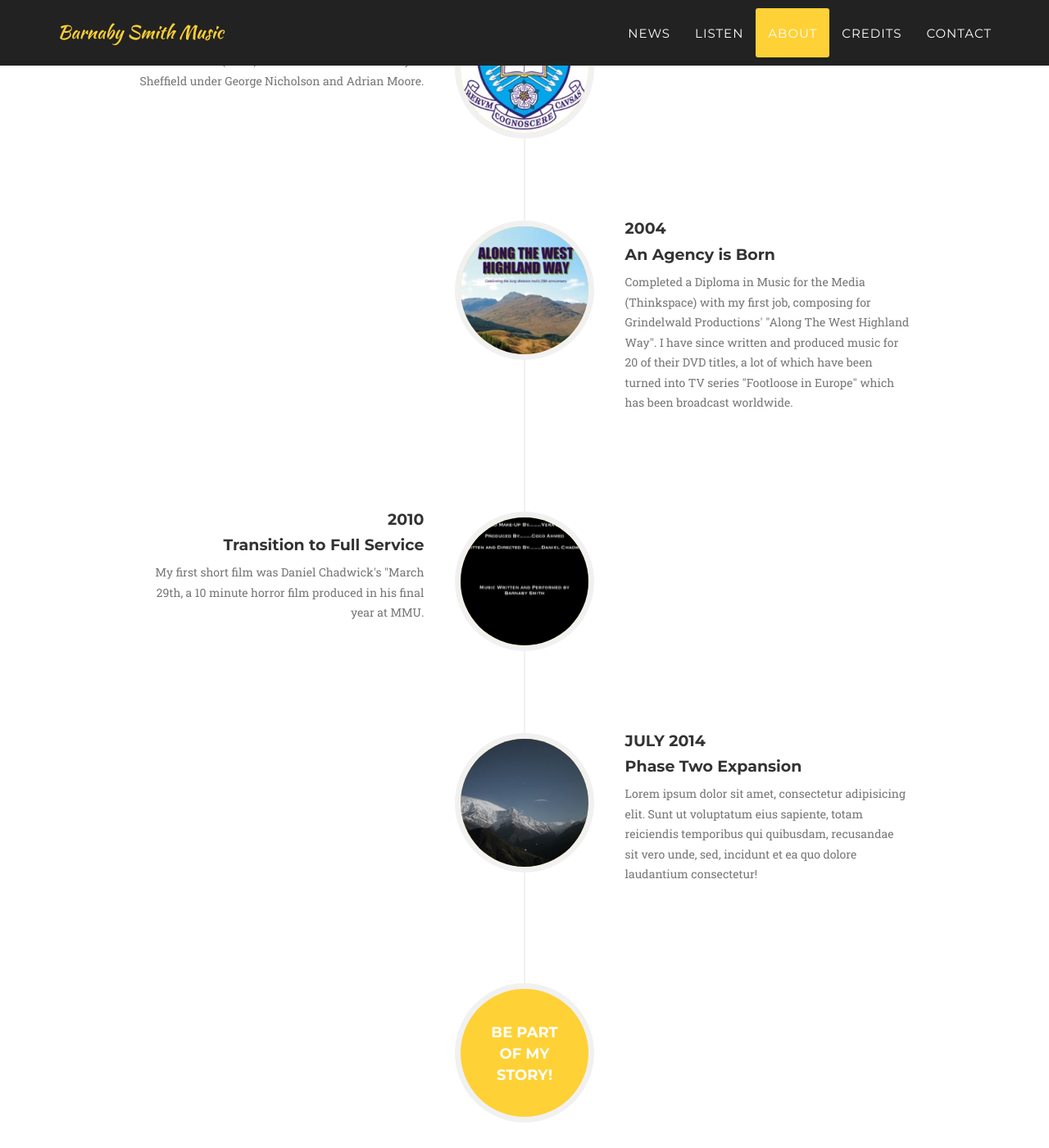
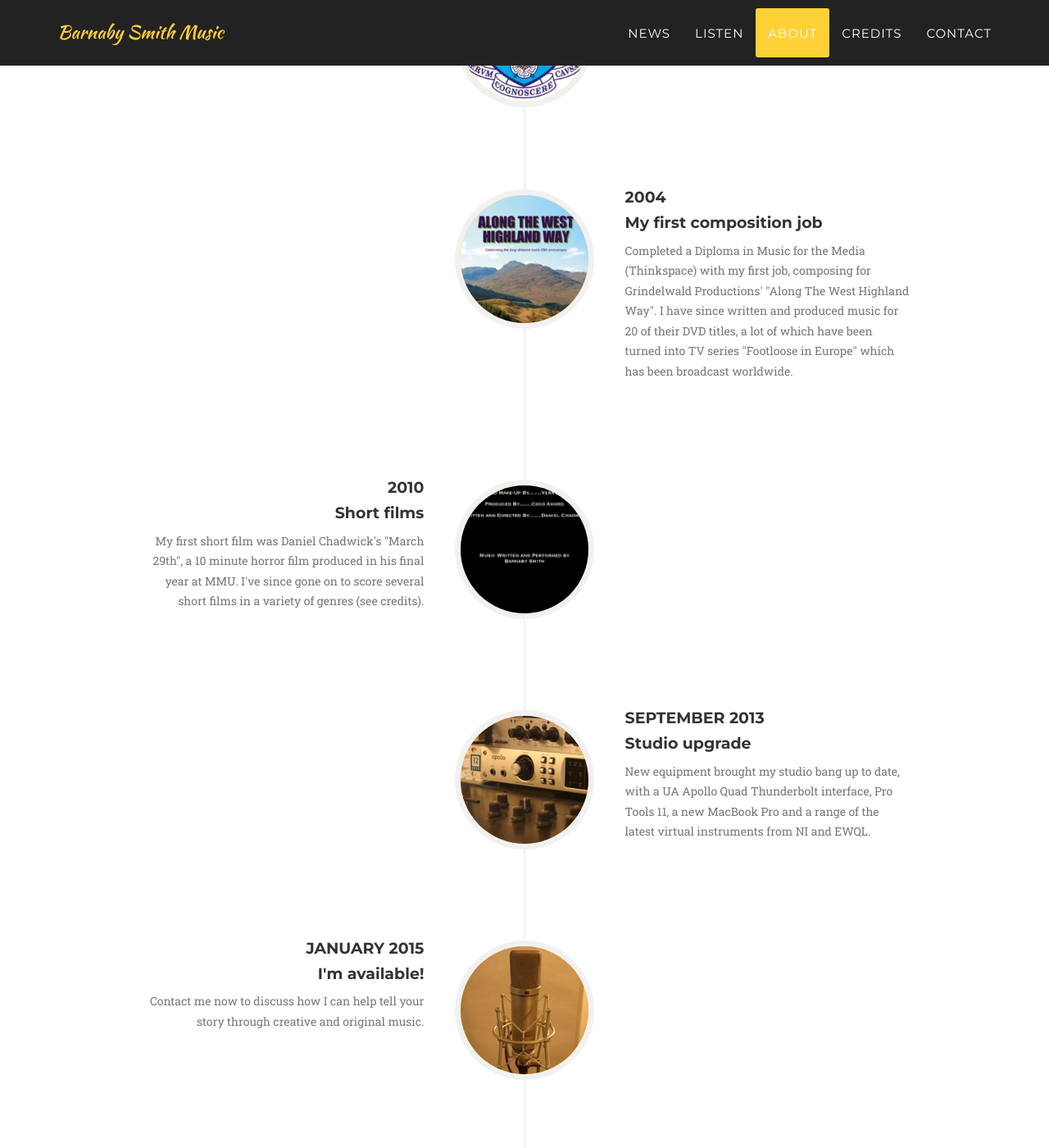
Before and after one commit to barnabysmithmusic/barnabysmithmusic.github.io, a Jekyll site: the page built from index.html, in a window 1280 px wide and 1400 px high, scrolled down 3084 px. Shown: the whole window at 82% size. Built offline with Jekyll 4.4.1, drawn with Linux system fonts in a browser that asks for light colours; some web fonts are replaced; comment, search, counter and statistics services are not loaded; some of the changed text lies outside the part shown.

Commit message:
Added a couple of new entries to the about page.

```diff
--- a/_includes/about.html
+++ b/_includes/about.html
@@ -4,7 +4,7 @@
             <div class="row">
                 <div class="col-lg-12 text-center">
                     <h2 class="section-heading">About</h2>
-                    <h3 class="section-subheading text-muted">Lorem ipsum dolor sit amet consectetur.</h3>
+                    <h3 class="section-subheading text-muted"></h3>
                 </div>
             </div>
             <div class="row">
@@ -17,7 +17,7 @@
                             <div class="timeline-panel">
                                 <div class="timeline-heading">
                                     <h4>1995-1998</h4>
-                                    <h4 class="subheading">Our Humble Beginnings</h4>
+                                    <h4 class="subheading">University</h4>
                                 </div>
                                 <div class="timeline-body">
                                     <p class="text-muted">BMus (Hons) Studied music at University of Sheffield under George Nicholson and Adrian Moore.</p>
@@ -31,7 +31,7 @@
                             <div class="timeline-panel">
                                 <div class="timeline-heading">
                                     <h4>2004</h4>
-                                    <h4 class="subheading">An Agency is Born</h4>
+                                    <h4 class="subheading">My first composition job</h4>
                                 </div>
                                 <div class="timeline-body">
                                     <p class="text-muted">Completed a Diploma in Music for the Media (Thinkspace) with my first job, composing for Grindelwald Productions' "Along The West Highland Way". I have since written and produced music for 20 of their DVD titles, a lot of which have been turned into TV series "Footloose in Europe" which has been broadcast worldwide.</p>
@@ -45,24 +45,38 @@
                             <div class="timeline-panel">
                                 <div class="timeline-heading">
                                     <h4>2010</h4>
-                                    <h4 class="subheading">Transition to Full Service</h4>
+                                    <h4 class="subheading">Short films</h4>
                                 </div>
                                 <div class="timeline-body">
-                                    <p class="text-muted">My first short film was Daniel Chadwick's "March 29th, a 10 minute horror film produced in his final year at MMU.</p>
+                                    <p class="text-muted">My first short film was Daniel Chadwick's "March 29th", a 10 minute horror film produced in his final year at MMU. I've since gone on to score several short films in a variety of genres (see credits).</p>
                                 </div>
                             </div>
                         </li>
                         <li class="timeline-inverted">
                             <div class="timeline-image">
-                                <img class="img-circle img-responsive" src="img/about/4.jpg" alt="">
+                                <img class="img-circle img-responsive" src="img/about/apollo.jpg" alt="">
                             </div>
                             <div class="timeline-panel">
                                 <div class="timeline-heading">
-                                    <h4>July 2014</h4>
-                                    <h4 class="subheading">Phase Two Expansion</h4>
+                                    <h4>September 2013</h4>
+                                    <h4 class="subheading">Studio upgrade</h4>
                                 </div>
                                 <div class="timeline-body">
-                                    <p class="text-muted">Lorem ipsum dolor sit amet, consectetur adipisicing elit. Sunt ut voluptatum eius sapiente, totam reiciendis temporibus qui quibusdam, recusandae sit vero unde, sed, incidunt et ea quo dolore laudantium consectetur!</p>
+                                    <p class="text-muted">New equipment brought my studio bang up to date, with a UA Apollo Quad Thunderbolt interface, Pro Tools 11, a new MacBook Pro and a range of the latest virtual instruments from NI and EWQL.</p>
+                                </div>
+                            </div>
+                        </li>
+                        <li>
+                            <div class="timeline-image">
+                                <img class="img-circle img-responsive" src="img/about/microphone.jpg" alt="">
+                            </div>
+                            <div class="timeline-panel">
+                                <div class="timeline-heading">
+                                    <h4>January 2015</h4>
+                                    <h4 class="subheading">I'm available!</h4>
+                                </div>
+                                <div class="timeline-body">
+                                    <p class="text-muted">Contact me now to discuss how I can help tell your story through creative and original music.</p>
                                 </div>
                             </div>
                         </li>
```
